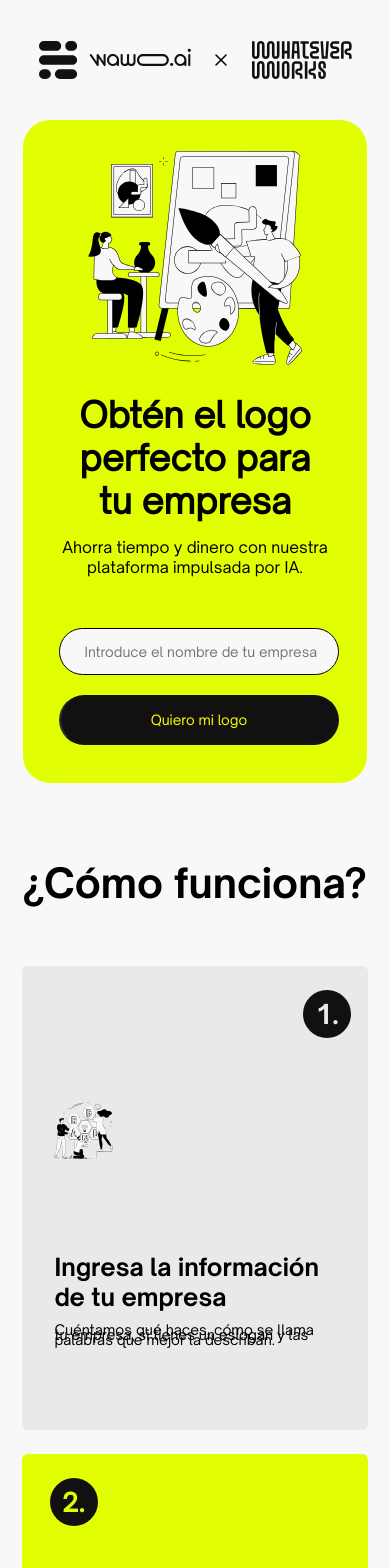
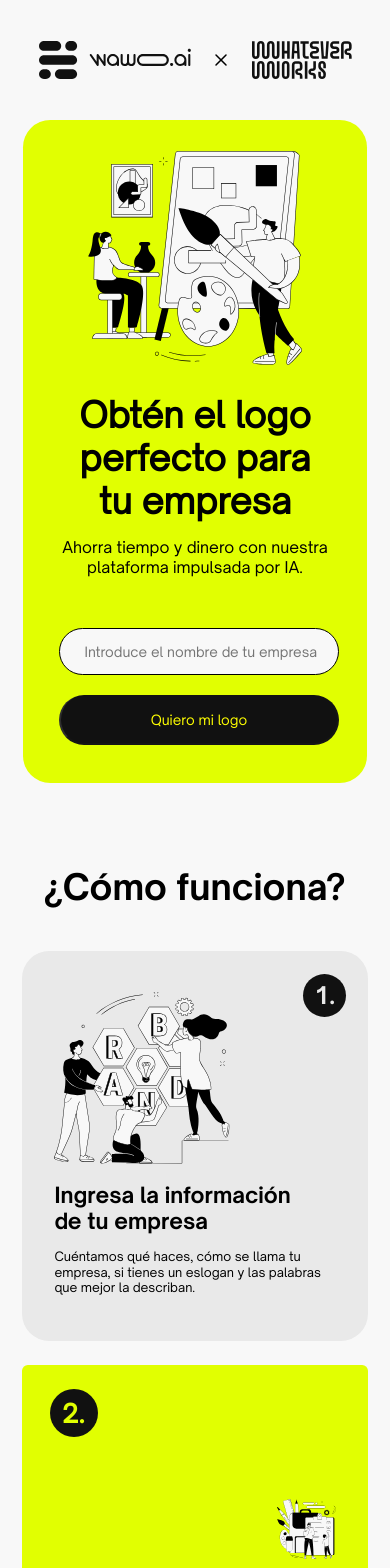
Before and after one commit to TheSerch07/Client-Wawo-Logos, a React (Vite) app: page / in a window 390 px wide. Shown: the top 1568 px of the page. Built offline with nearby package versions, Linux system fonts and the light colour scheme; the HTML template or start-up script is replaced by a standard one.

Commit message:
responsive tutorial mobile

```diff
--- a/src/styles/Tutorial.module.css
+++ b/src/styles/Tutorial.module.css
@@ -75,49 +75,59 @@
 
 @media (max-width: 914px) {
     .mainTutorial {
-        margin-top: 3rem;
+        margin-top: 15vw;
     }
 
     .childTutorial {
+        display: flex;
         flex-direction: column-reverse;
         align-items: flex-start;
+        justify-content: center;
         /* width: 58rem; */
         padding-left: 2rem;
         width: 80.3vw;
+        height: 100vw;
         position: relative;
+        border-radius: 7vw;
+        margin-top: 5vw;
     }
 
     .title {
-        font-size: 40px;
+        font-size: 9vw;
     }
 
     .img {
-        margin-top: 2rem;
+        margin-top: .1vw;
         /* position: absolute; */
-        max-width: 12rem;
+        width: 45vw;
         /* : -20px */
     }
 
     .contentH2 {
         position: absolute;
         left: 72vw;
-        top: 1.5rem;
-        font-size: 1.1rem;
-        width: 3rem;
-        height: 3rem;
+        /* top: 1.5rem; */
+        top: 6vw;
+        /* font-size: 1.1rem; */
+        font-size: 4vw;
+        width: 11vw;
+        height: 11vw;
     }
 
     .mainText {
         width: 70vw;
         justify-content: center;
+        height: 35vw;
         /* height: 1rem; */
         /* text-align: center;s */
     }
 
     .p {
-        font-size: 14px;
-
+        box-sizing: border-box;
+        font-size: 3.2vw;
+        line-height: 4vw;
         margin-top: 15px;
+        height: 10vw;
     }
 
     .contentImg {
@@ -126,6 +136,12 @@
     }
 
     .h2 {
-        font-size: 1.5rem;
+        /* font-size: 1.5rem; */
+        font-size: 5.5vw;
+        width: 65vw;
     }
 }
+
+@media (min-width: 480px) and (max-width: 914px) {
+
+}
```
